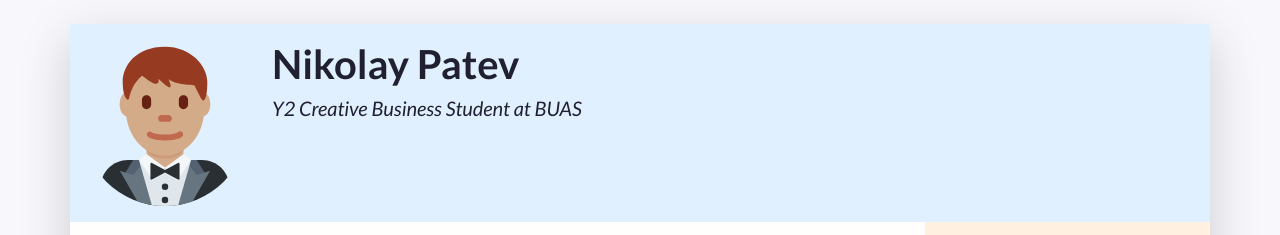
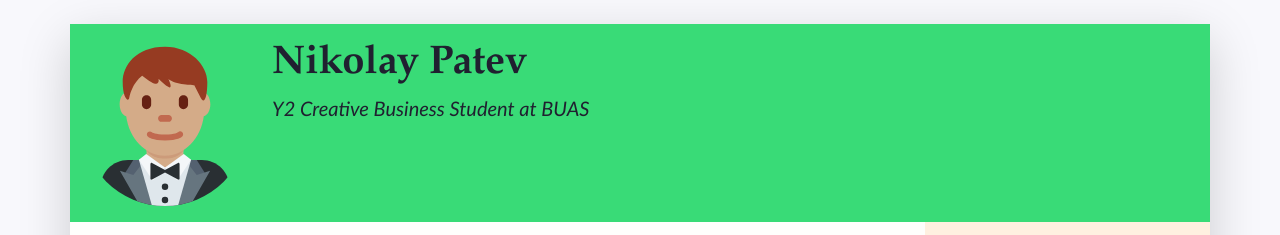
Before and after one commit to Nikolay201069/cv_201069, a plain HTML site: page index.html in a window 1280 px wide. Shown: the top 235 px of the page. Drawn offline with nearby package versions, Linux system fonts and the light colour scheme.

Commit message:
Update styles.css

```diff
--- a/css/styles.css
+++ b/css/styles.css
@@ -1,20 +1,25 @@
 /* Use this file to use your own styles*/
 
 /* Import declaration to use Google Fonts - check https://fonts.google.com/ for details */
-@import url('https://fonts.googleapis.com/css2?family=Lato:ital,wght@0,400;0,700;1,400;1,700&display=swap');
+@import url(<link rel="preconnect" href="https://fonts.googleapis.com">
+<link rel="preconnect" href="https://fonts.gstatic.com" crossorigin>
+<link href="https://fonts.googleapis.com/css2?family=Smooch+Sans:wght@100&display=swap" rel="stylesheet">);
 
 /* Styles for the body */
 
 body {
-	font-family: Lato, "Open Sans", Roboto, "Segoe UI", "Helvetica Neue", Helvetica, Arial, sans-serif;
+	font-family: "Gill Sans", "Gill Sans MT", "Myriad Pro", "DejaVu Sans Condensed", Helvetica, Arial, "sans-serif";
 	color: #202030;
 	background-color: #f8f8fc;
 }
-
+h3 {
+	color: #859FFF}
+h1 {
+	font-family: Baskerville, "Palatino Linotype", Palatino, "Century Schoolbook L", "Times New Roman", "serif"}
 /* Styles for custom classes in the document. (There are more, try to find them out!) */
 
 .resume-header {
-    background-color: #e0f0ff;
+    background-color: #39DB77;
 }
 
 .resume-main {
```
